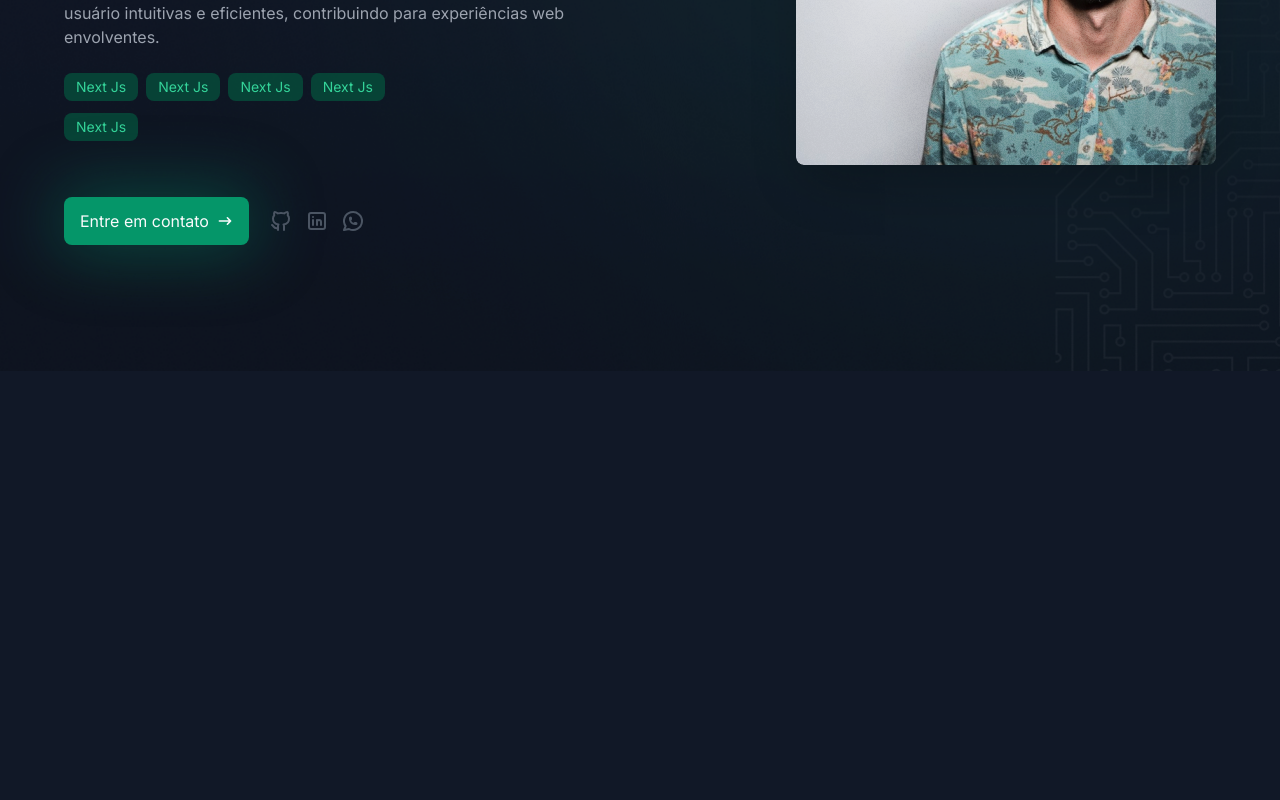
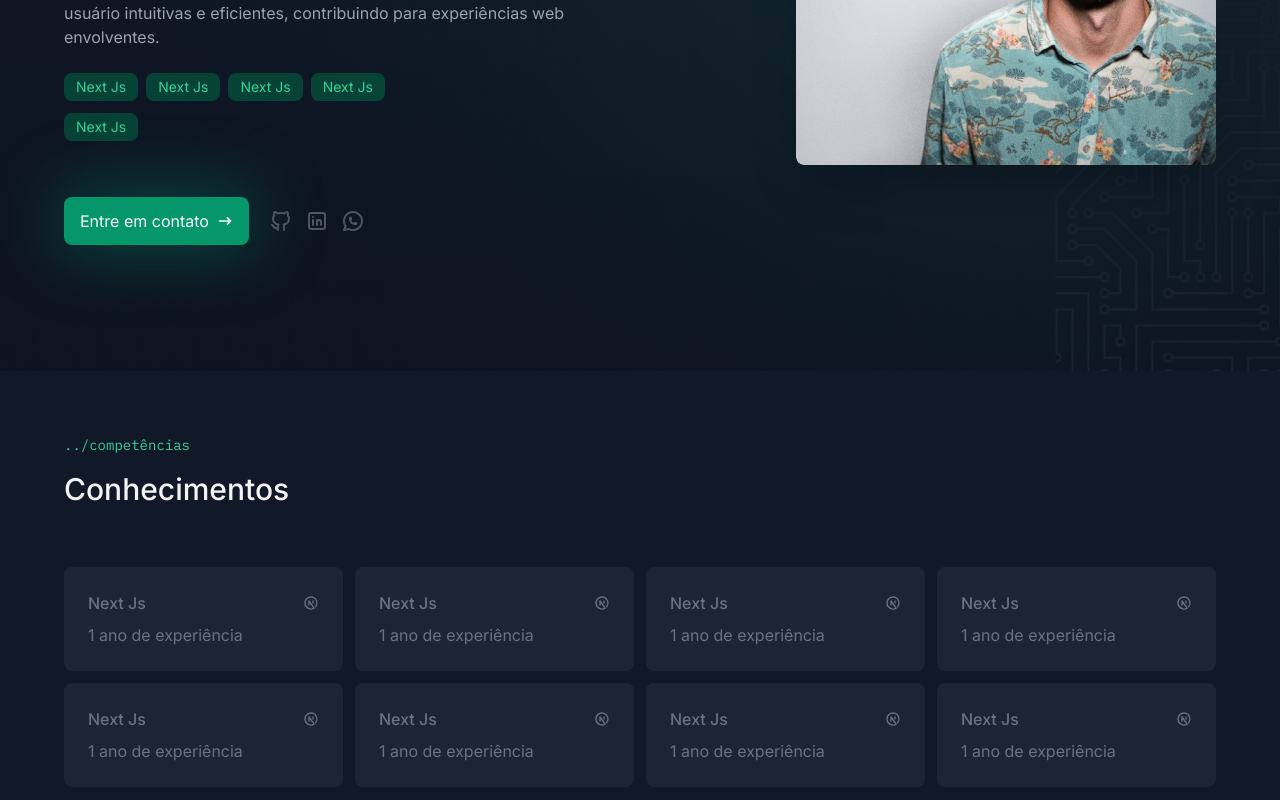
Before and after one commit to ArthurThz/portfolio-2024, a Next.js app: page / in a window 1280 px wide. Shown: the part 384-1184 px from the top of the page. Before the commit the page ends 800 px from the top, so only its background shows below. Built offline with nearby package versions, Linux system fonts and the light colour scheme.

Commit message:
created experience section component

```diff
--- /dev/null
+++ b/app/components/pages/home/know-techs/index.tsx
@@ -0,0 +1,23 @@
+/* eslint-disable prettier/prettier */
+import SectionTitle from "@/app/components/section-title";
+import React from "react";
+import KnowTech from "./know-tech";
+import { TbBrandNextjs } from "react-icons/tb";
+
+const KnowTechs = () => {
+  return (
+    <section className="container py-16 ">
+      <SectionTitle title="Conhecimentos" subtitle="competências" />
+      <div className="grid grid-cols-[repeat(auto-fit,minmax(264px,1fr))] gap-3 mt-[60px]">
+        {Array.from({ length: 8 }).map((_, index) => (
+          <KnowTech
+            key={index}
+            tech={{ icon: <TbBrandNextjs />, expTime: 1, name: "Next Js" }}
+          />
+        ))}
+      </div>
+    </section>
+  );
+};
+
+export default KnowTechs;
--- /dev/null
+++ b/app/components/pages/home/know-techs/know-tech.tsx
@@ -0,0 +1,26 @@
+/* eslint-disable prettier/prettier */
+import React, { ReactNode } from "react";
+type KnowTechProps = {
+  tech: {
+    icon: ReactNode;
+    name: string;
+    expTime: number;
+  };
+};
+const KnowTech = ({ tech }: KnowTechProps) => {
+  return (
+    <div className="p-6 rounded-lg bg-gray-600/20 text-gray-500 flex flex-col gap-2 hover:text-emerald-500 hover:bg-gray-600/30 transition-all">
+      <div className="flex items-center justify-between">
+        <p className="font-medium">{tech.name}</p>
+        {tech.icon}
+      </div>
+      <span>
+        {tech.expTime > 1
+          ? `${tech.expTime} anos de experiência`
+          : `${tech.expTime} ano de experiência`}
+      </span>
+    </div>
+  );
+};
+
+export default KnowTech;
--- /dev/null
+++ b/app/components/section-title/index.tsx
@@ -0,0 +1,20 @@
+/* eslint-disable prettier/prettier */
+import { cn } from "@/app/lib/utils";
+import React from "react";
+
+type SectionTitleProps = {
+  title: string;
+  subtitle: string;
+  className?: string;
+};
+
+const SectionTitle = ({ title, subtitle, className }: SectionTitleProps) => {
+  return (
+    <div className={cn("flex flex-col gap-4", className)}>
+      <span className="font-mono text-sm text-emerald-400">{`../${subtitle}`}</span>
+      <h3 className="text-3xl font-medium">{title}</h3>
+    </div>
+  );
+};
+
+export default SectionTitle;
--- a/app/page.tsx
+++ b/app/page.tsx
@@ -1,10 +1,12 @@
 /* eslint-disable prettier/prettier */
 import Hero from "./components/pages/home/hero-section";
+import KnowTechs from "./components/pages/home/know-techs";
 
 export default async function Home() {
   return (
     <>
       <Hero />
+      <KnowTechs />
     </>
   );
 }
```
